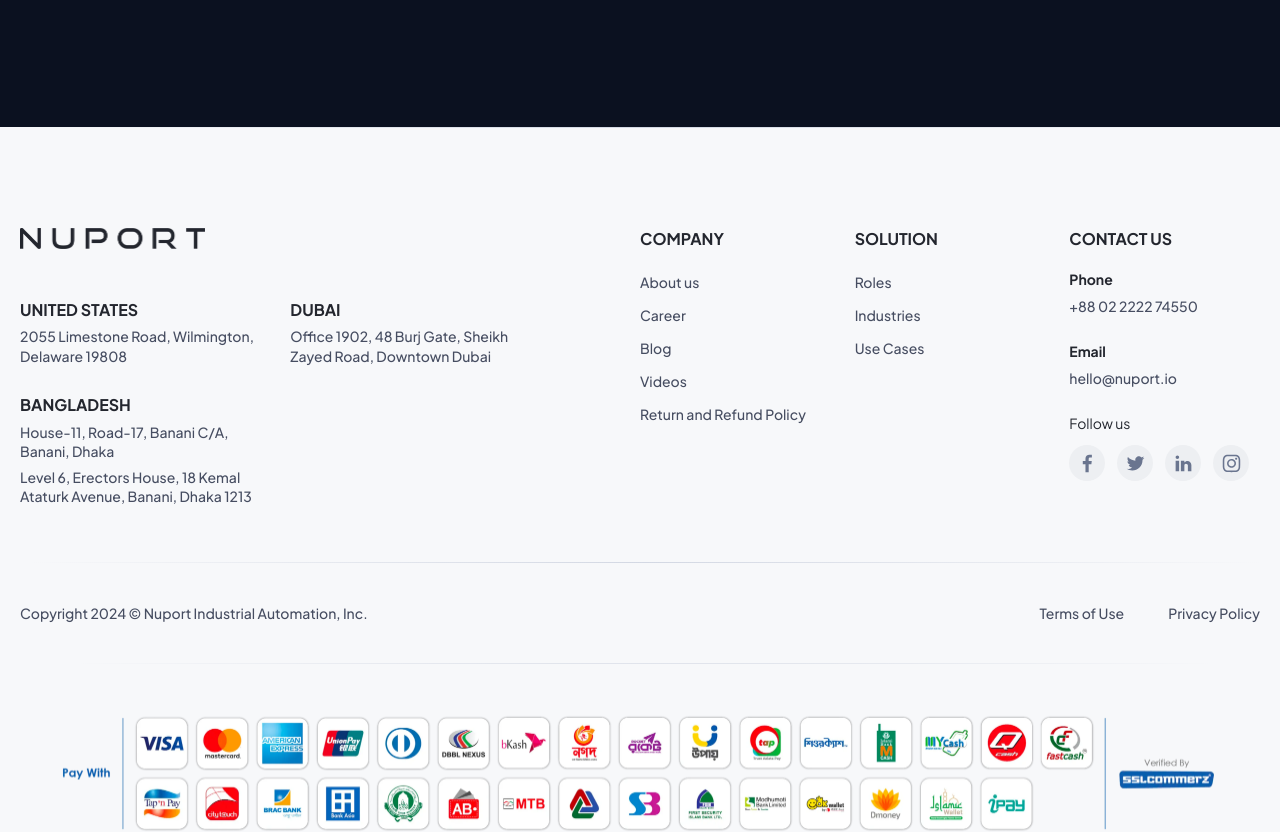
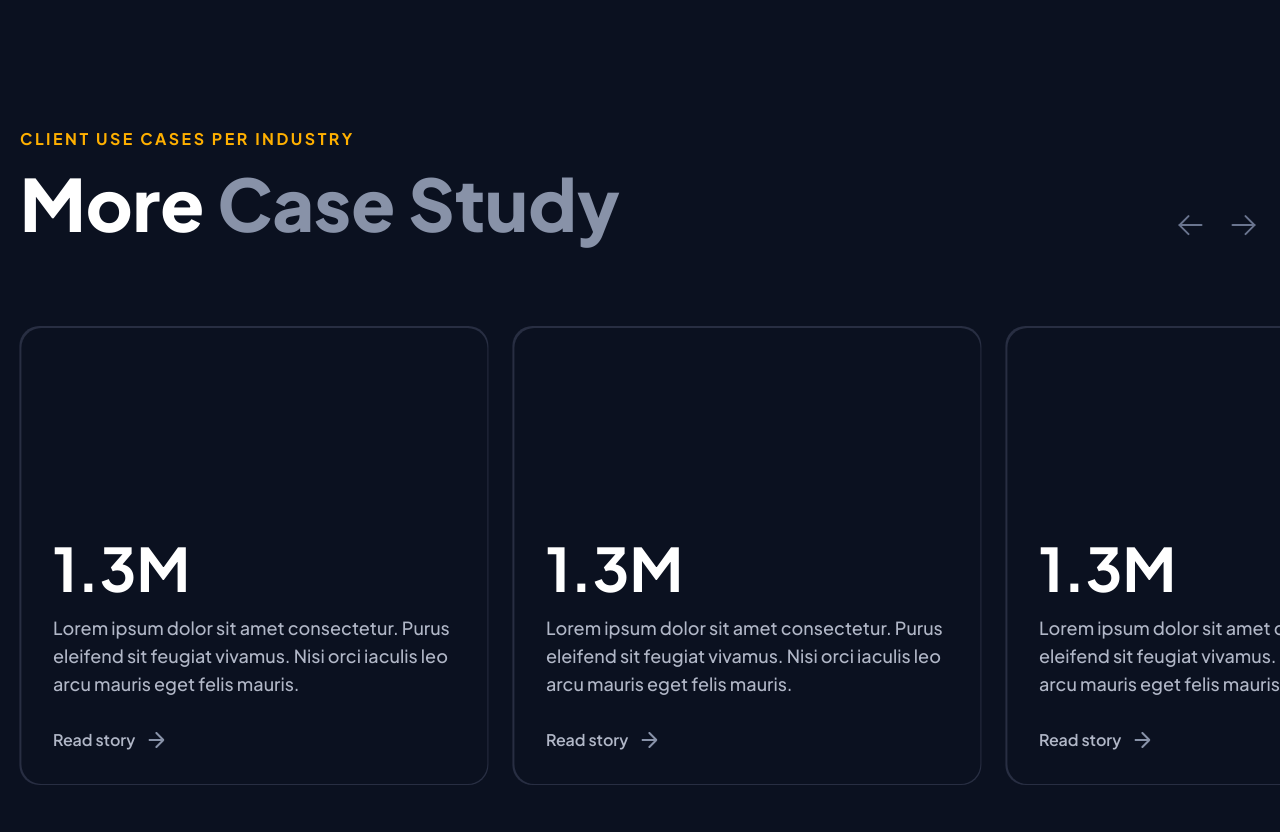
Before and after one commit to Sanjay2929/nuport-next, a Next.js app: page /case-study/1 in a window 1280 px wide. Shown: the part 3080-3912 px from the top of the page. Built offline with nearby package versions, Linux system fonts and the light colour scheme.

Commit message:
slider card done

```diff
--- a/src/app/case-study/[details]/page.js
+++ b/src/app/case-study/[details]/page.js
@@ -1,5 +1,6 @@
 import Hero from "@/components/case-study-page/detail/Hero";
 import Introduction from "@/components/case-study-page/detail/Introduction";
+import MoreCase from "@/components/case-study-page/detail/MoreCase";
 import Profile from "@/components/case-study-page/detail/Profile";
 import React from "react";
 
@@ -15,6 +16,7 @@
       {/* Introduction section */}
       <div className="bg-darkBlue pt-[73px] pb-[143px]">
         <Introduction />
+        <MoreCase />
       </div>
     </>
   );
--- a/src/app/globals.css
+++ b/src/app/globals.css
@@ -140,3 +140,13 @@
 .scrollbar_hidden::-webkit-scrollbar {
   display: none !important;
 }
+.more_slider .slick-track {
+  display: flex !important;
+}
+
+.more_slider .slick-slide {
+  height: inherit !important;
+}
+.more_slider .slick-slide div {
+  height: 100% !important;
+}
--- a/src/components/case-study-page/IFarmerCard.jsx
+++ /dev/null
@@ -1,31 +0,0 @@
-import Image from "next/image";
-import { StoryArrow } from "../common/Icons";
-import Link from "next/link";
-
-const IFarmerCard = ({ logo, title, description, path }) => {
-  return (
-    <div className="bg-darkGray rounded-[20px] p-[1.5px] hover:bg-[linear-gradient(215.83deg,_#288EA5_0.54%,_rgba(40,_142,_165,_0)_69.44%)] overflow-hidden group transition-all ease-in-out duration-300 h-full">
-      <div className="p-8 bg-darkBlue rounded-[20px] relative h-full">
-        <div className="w-20 h-20 blur-[70px] bg-transparent group-hover:bg-moonstone transition-all ease-in-out duration-300  absolute end-0 top-0 rounded-full"></div>
-        {/* <span>{logo}</span> */}
-        <Image src={logo} alt="logo" height={40} width={90} />
-        <p className=" text-white font-plus font-bold text-6xl tracking-[-2%] sm:mt-[132px] mt-10 mb-4">
-          {title}
-        </p>
-        <p className="font-plus font-medium text-lg text-lightGray mb-[30px]">
-          {description}
-        </p>
-        <div className=" flex items-start justify-start">
-          <Link
-            href={path}
-            className="transition-all ease-in-out duration-300 font-plus  font-semibold text-base group-hover:text-moonstone text-lightGray flex items-center gap-[13px] group-hover:gap-4"
-          >
-            Read story <StoryArrow />
-          </Link>
-        </div>
-      </div>
-    </div>
-  );
-};
-
-export default IFarmerCard;
--- /dev/null
+++ b/src/components/case-study-page/Ifarmer.jsx
@@ -0,0 +1,33 @@
+import Image from "next/image";
+import Link from "next/link";
+import React from "react";
+import { StoryArrow } from "../common/Icons";
+
+const Ifarmer = ({ logo, title, description, path }) => {
+  return (
+    <div className="bg-darkGray rounded-[20px] p-[1.5px] hover:bg-[linear-gradient(215.83deg,_#288EA5_0.54%,_rgba(40,_142,_165,_0)_69.44%)] overflow-hidden group transition-all ease-in-out duration-300 h-full">
+      <div className="p-8 bg-darkBlue rounded-[20px] relative h-full flex flex-col justify-between">
+        <div className="w-20 max-h-24 blur-[70px] bg-transparent group-hover:bg-moonstone transition-all ease-in-out duration-300  absolute end-0 top-0 rounded-full"></div>
+        {/* <span>{logo}</span> */}
+        <Image src={logo} alt="logo" height={40} width={90} />
+        <div className=" flex flex-col justify-end items-start">
+          {" "}
+          <p className=" text-white font-plus font-bold text-6xl tracking-[-2%] sm:mt-[132px] mt-10 mb-4">
+            {title}
+          </p>
+          <p className="font-plus font-medium text-lg text-lightGray mb-[30px]">
+            {description}
+          </p>
+          <Link
+            href={path}
+            className="transition-all ease-in-out duration-300 font-plus  font-semibold text-base group-hover:text-moonstone text-lightGray flex items-center gap-[13px] group-hover:gap-4"
+          >
+            Read story <StoryArrow />
+          </Link>
+        </div>
+      </div>
+    </div>
+  );
+};
+
+export default Ifarmer;
--- a/src/components/case-study-page/detail/MoreCase.jsx
+++ b/src/components/case-study-page/detail/MoreCase.jsx
@@ -7,6 +7,7 @@
 import React, { useEffect, useRef, useState } from "react";
 import Slider from "react-slick";
 import IFarmerCard from "../IfarmerCard";
+import Ifarmer from "../Ifarmer";
 const MoreCase = () => {
   const [leftMargin, setLeftMargin] = useState(0);
   //   CUSTOM MARGIN LEFT
@@ -99,14 +100,14 @@
         </div>
       </div>
       <div
-        className="mt-7 sm:mt-8 md:mt-10 lg:mt-14 xl:mt-[84px] overflow-hidden"
+        className="mt-7 sm:mt-8 md:mt-10 lg:mt-14 xl:mt-[84px] overflow-hidden more_slider"
         style={{ marginLeft: `${leftMargin + 16}px` }}
       >
         {/* SLIDER CARDS */}
         <Slider ref={slider} {...settings}>
           {moreCaseStudy.map((value, index) => (
-            <div key={index} className="px-3 sm:my-0 my-5">
-              <IFarmerCard
+            <div key={index} className="sm:px-3 pe-4 sm:my-0 my-5">
+              <Ifarmer
                 title={value.title}
                 logo={value.logo}
                 description={value.description}
```
